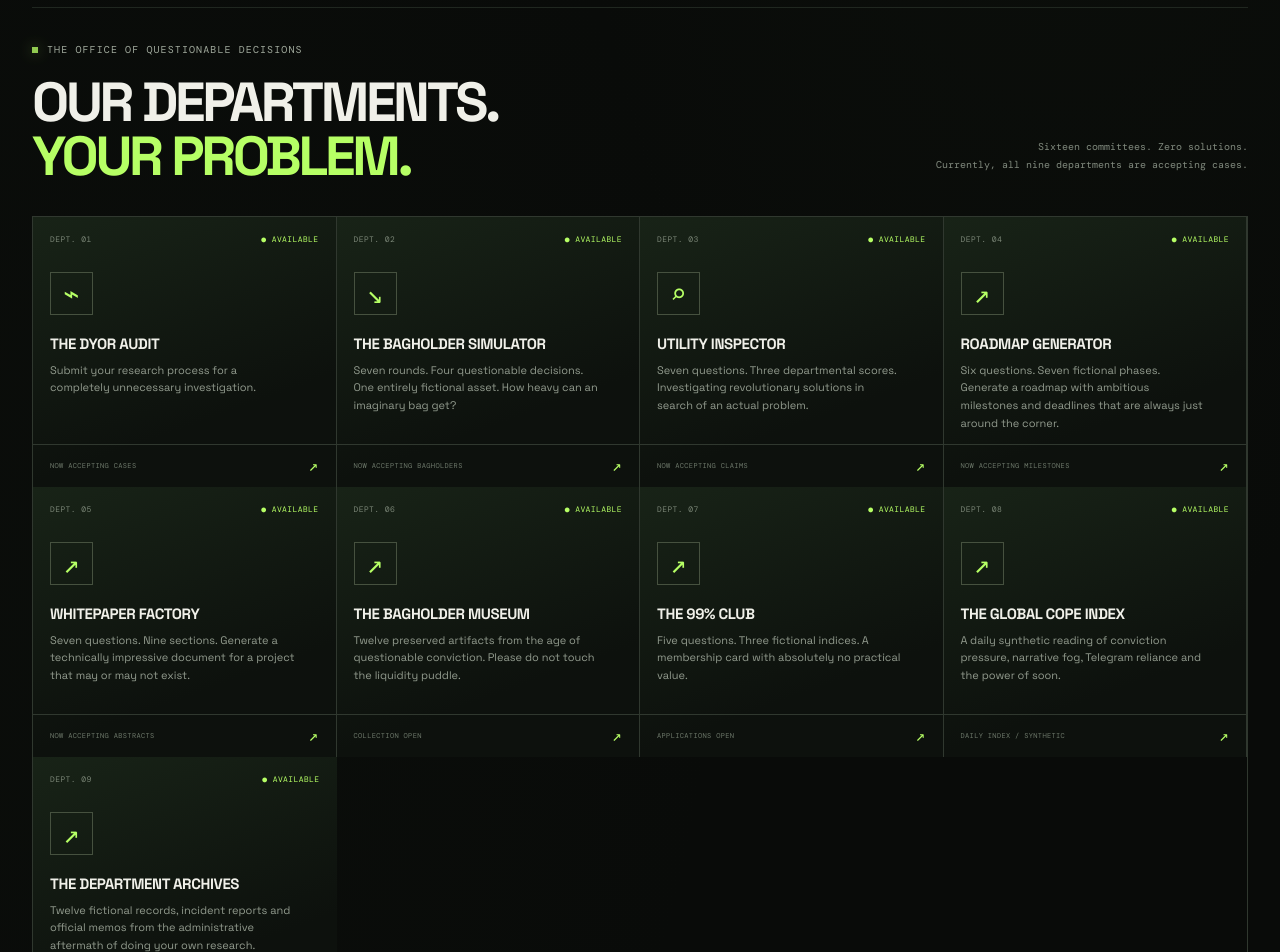
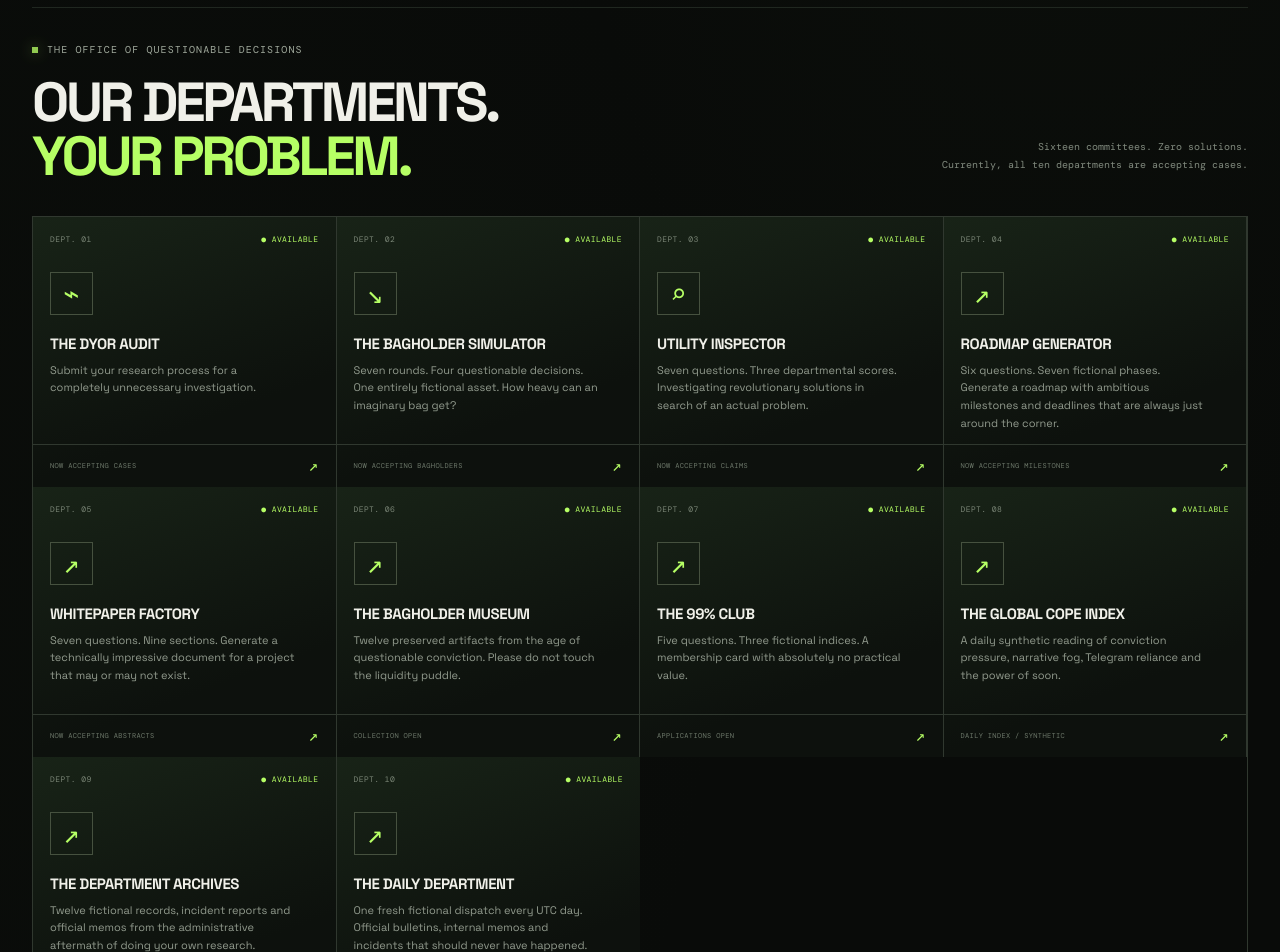
Before and after one commit to safherofficial/weird, a Next.js app: page / in a window 1280 px wide. Shown: the part 1220-2172 px from the top of the page. Built offline with nearby package versions, Linux system fonts and the light colour scheme.

Commit message:
feat(u14): add the tenth live Department card to the homepage

```diff
--- a/app/page.tsx
+++ b/app/page.tsx
@@ -82,6 +82,14 @@ const departments = [
     description: "Twelve fictional records, incident reports and official memos from the administrative aftermath of doing your own research.",
     status: "ARCHIVE OPEN",
     href: "/archives",
+    featured: true,
+  },
+  {
+    number: "10",
+    title: "THE DAILY DEPARTMENT",
+    description: "One fresh fictional dispatch every UTC day. Official bulletins, internal memos and incidents that should never have happened.",
+    status: "TODAY'S DISPATCH FILED",
+    href: "/daily-office",
     featured: true,
   },
 ];
@@ -182,7 +190,7 @@ export default function Home() {
             <SectionLabel>THE OFFICE OF QUESTIONABLE DECISIONS</SectionLabel>
             <h2>OUR DEPARTMENTS.<br /><span>YOUR PROBLEM.</span></h2>
           </div>
-          <p>Sixteen committees. Zero solutions.<br />Currently, all nine departments are accepting cases.</p>
+          <p>Sixteen committees. Zero solutions.<br />Currently, all ten departments are accepting cases.</p>
         </div>
         <div className="department-grid">
           {departments.map((item) => {
```
